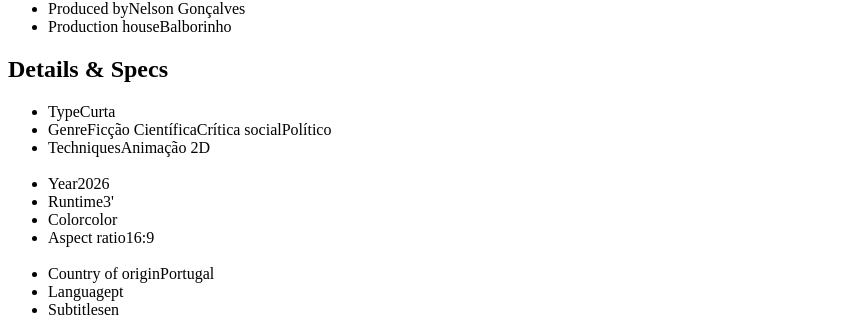
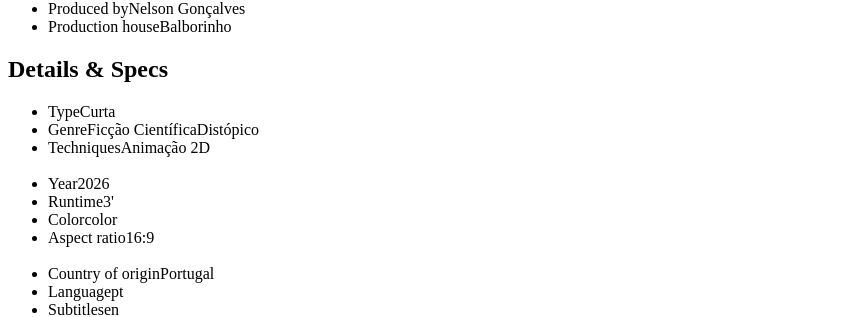
Before and after one commit to nafergo/webtest, a Jekyll site: the page built from _products/o-fim-do-capitalismo.md, in a window 1280 px wide and 900 px high, scrolled down 1206 px. Shown: the part 139-456 px from the top of the window, without its empty margins (0-859 px from the left). Built offline with Jekyll 4.4.1, drawn with Linux system fonts in a browser that asks for light colours; part of the change alters nothing that is shown.

```diff
--- a/_products/o-fim-do-capitalismo.md
+++ b/_products/o-fim-do-capitalismo.md
@@ -14,9 +14,9 @@ project-type: ['Curta']
 # TIPO Curta, Série, Curtinha
 # TYPE Short, Series, Very short
 
-genre: ['Ficção Científica', 'Crítica social', 'Político']
-# GÉNERO	Comédia, Drama, Tragédia, Fantasia, Ficção Científica, Terror/Horror, Suspense, Aventura, Romance, Mistério, Fábula, Satírico/Sátira, Experimental, Surreal/Absurdo, Poético, Psicológico, Infantil, Família, Musical, Noir, Documental (animado)
-# GENRE	Comedy, Drama, Tragedy, Fantasy, Science Fiction (Sci-Fi), Horror, Thriller, Adventure, Romance, Mystery, Fable, Satire, Experimental, Surreal/Absurd, Poetic, Psychological, Children’s, Family, Musical, Noir, Animated Documentary
+genre: ['Ficção Científica', 'Distópico']
+# GÉNERO	Ensaio, Comédia, Drama, Tragédia, Fantasia, Ficção Científica, Terror/Horror, Suspense, Aventura, Romance, Mistério, Fábula, Satírico/Sátira, Experimental, Surreal/Absurdo, Poético, Psicológico, Infantil, Família, Musical, Noir, Documental (animado)
+# GENRE	Essay, Comedy, Drama, Tragedy, Fantasy, Science Fiction (Sci-Fi), Horror, Thriller, Adventure, Romance, Mystery, Fable, Satire, Experimental, Surreal/Absurd, Poetic, Psychological, Children’s, Family, Musical, Noir, Animated Documentary
 # TOM Crítica social, Político, Filosófico, Metafórico, Alegórico, Autobiográfico, Educativo, Humor negro, Irónico, Sarcástico, Contemplativo, Poético, Experimental, Abstrato, Minimalista, Sensível/Intimista, Emocional, Distópico, Utópico, Crítico, Satírico
 # TONE	Social Commentary, Political, Philosophical, Metaphorical, Allegorical, Autobiographical, Educational, Dark Humor, Ironic, Sarcastic, Contemplative, Poetic, Experimental, Abstract, Minimalist, Intimate, Emotional, Dystopian, Utopian, Critical, Satirical
 
```
